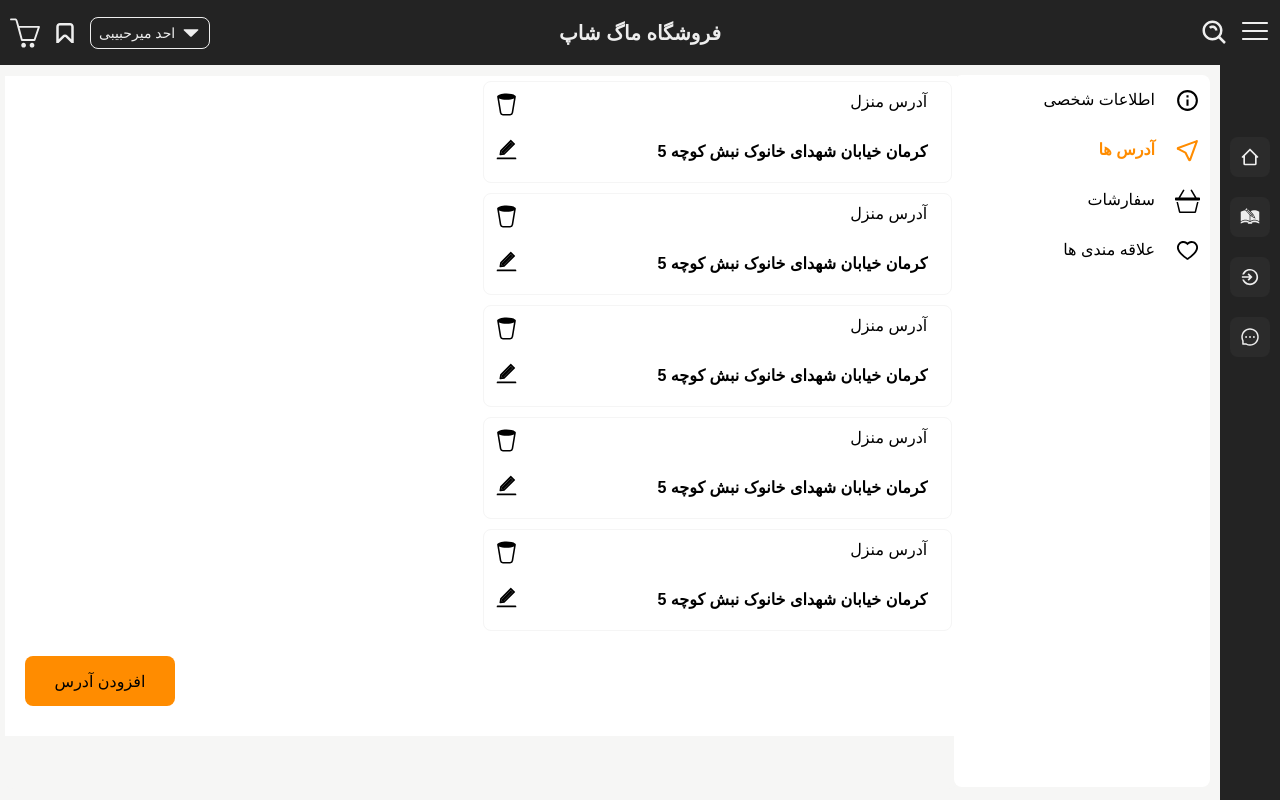
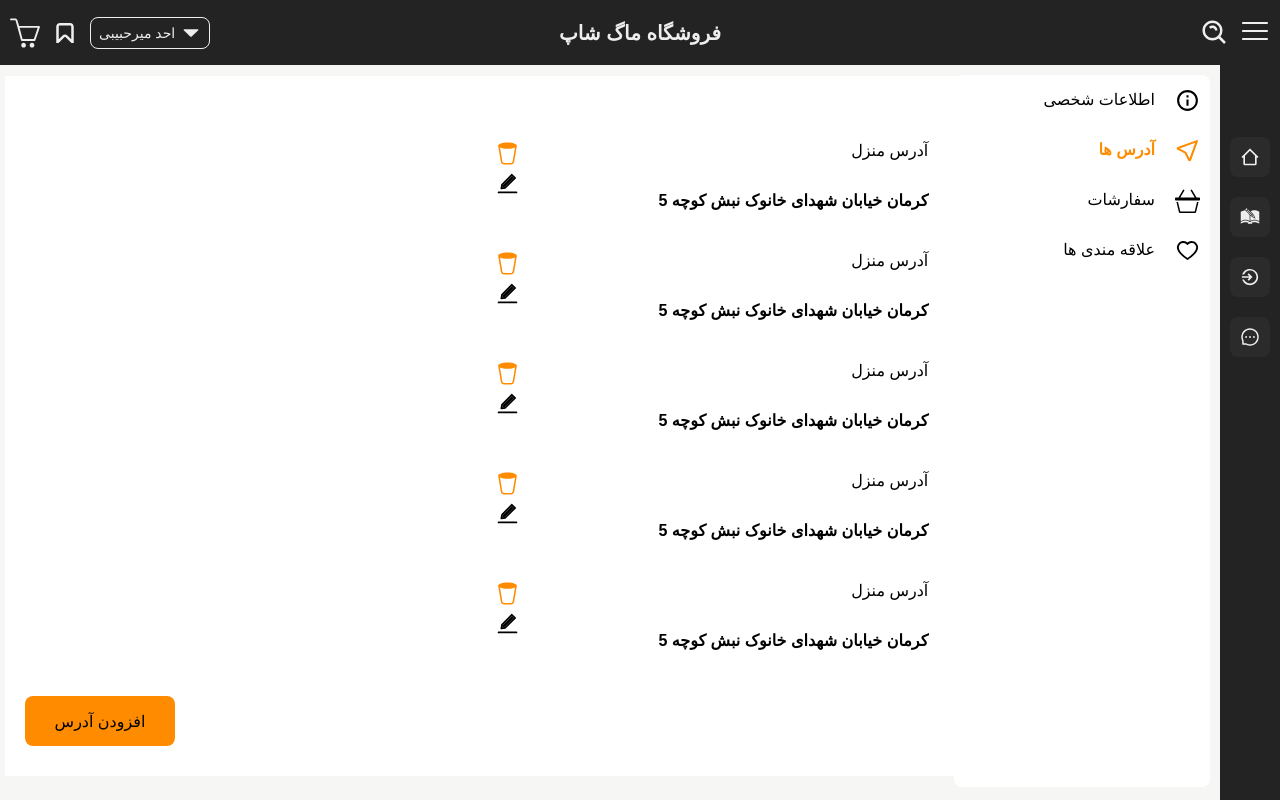
Before and after one commit to ahadcloner/mug-shop, a React (Create React App) app in the folder mug-shop/: page /profile/1 in a window 1280 px wide. Both pictures are taken after a click on the element "آدرس ها". Built offline with nearby package versions, Linux system fonts and the light colour scheme.

Commit message:
complete user profile

```diff
--- a/mug-shop/src/assets/styles/BuyCard.css
+++ b/mug-shop/src/assets/styles/BuyCard.css
@@ -36,6 +36,7 @@
     margin: 10px;
     border-radius: 8px;
     border: 1px solid #e9e9e9;
+    cursor: pointer;
 }
 
 .bc-top {
--- a/mug-shop/src/assets/styles/NewProfile.css
+++ b/mug-shop/src/assets/styles/NewProfile.css
@@ -29,7 +29,14 @@
     justify-content: end;
     align-items: center;
     height: 50px;
+    transition: all 2s;
 }
+.np-menu-row:hover{
+    transform: scale(1.02);
+    transition: all 0.5s;
+}
+
+
 .np-menu-row span{
     color: black;
     font-size: 16px;
@@ -74,6 +81,13 @@
     align-items: center;
     justify-content: space-evenly;
     position: relative;
+    margin: 5px;
+    transition: all 2s;
+    cursor: pointer;
+}
+.info-card:hover{
+    transform: scale(1.02);
+    transition: all 0.5s;
 }
 .info-card span{
     font-size: 16px;
@@ -92,6 +106,7 @@
     text-align: center;
     border-radius: 8px;
     margin-right: 20px;
+    font-weight: 600;
 
 }
 .info-card select{
@@ -104,6 +119,8 @@
     border: 1px solid #f5f5f5;
     margin-right: 20px;
     font-family: 'vazirmatn', sans-serif;
+    font-weight: 600;
+    cursor: pointer;
 }
 .info-container button{
     position: absolute;
@@ -118,6 +135,7 @@
     font-family: 'vazirmatn', sans-serif;
     margin: 20px;
     cursor: pointer;
+
 }
 .align-right{
     /*align-items: end!important;*/
@@ -125,6 +143,7 @@
 
 /*address section*/
 .address-container{
+    padding-top: 50px;
     width: 100%;
     background-color: white;
     display: flex;
@@ -139,12 +158,15 @@
     width: 49%;
     height: 100px;
     border-radius: 8px;
-    border:1px solid #f5f5f5;
+    /*border:1px solid #eaeaea;*/
     margin: 5px;
     position: relative;
+    transition: all 0.5s;
+    cursor: pointer;
 }
 .address-card:hover{
     transform: scale(1.02);
+    transition: all 0.5s;
 }
 .address-container button{
     position: absolute;
@@ -173,6 +195,23 @@
     display: flex;
     justify-content: end;
     align-items: center;
+    position: relative;
+}
+.orange{
+    width: 25px;
+    height: 25px;
+    position: absolute;
+    top: 0;
+    margin: 10px;
+    color: darkorange;
+}
+.edit{
+    width: 25px;
+    height: 25px;
+    position: absolute;
+    top: 30px;
+    margin: 10px;
+    color: black;
 }
 .address-title span{
     font-size: 16px;
@@ -183,26 +222,12 @@
     color: black;
     font-weight: 600;
 }
-.edit  > svg:first-child{
-    position: absolute!important;
-    color: darkorange!important;
-    width: 20px!important;
-    height: 20px!important;
-    top: 0!important;
-    left: 0!important;
-}
 
-.edit  > svg:last-child{
-    position: absolute!important;
-    width: 25px!important;
-    height: 25px!important;
-    top: 45px!important;
-    left: 0!important;
-}
 /*orders section*/
 .order-container
 {
     width: 100%;
+
 
 }
 .order-header{
@@ -232,22 +257,102 @@
     background-color: white;
     border-radius: 8px;
    margin: 0 auto;
+    transition: all 1s;
+    cursor: pointer;
 }
+.order-body:hover{
+    transform: scale(1.02);
+    transition: all 0.5s;
+    background-color: #F6F6F5;
+}
+
 .order-body span{
     color: black;
     font-size: 16px;
     width: 100%;
     text-align: center  ;
+    font-weight: 600;
 }
 .deliver-span{
     color: limegreen!important;
     font-weight: 600;
 }
 .process-span{
-    color: #1b75ec !important;
+    color: darkorange !important;
     font-weight: 600;
 }
 .cancel-span{
     color: red!important;
     font-weight: 600;
 }
+/*favorite section*/
+.favorite-container{
+    width: 100%;
+    display: flex;
+    flex-direction: row-reverse;
+    flex-wrap: wrap;
+    justify-content: end;
+    align-items: start;
+}
+.fave-card{
+    width: 32%;
+    height: 200px;
+    border-radius: 8px;
+    background-color: white;
+    display: flex;
+    flex-direction: row-reverse;
+    align-items: center;
+    border: 1px solid #eaeaea;
+    margin: 5px ;
+    transition: all 1s;
+    cursor: pointer;
+    position: relative;
+}
+.fave-card:hover{
+    transform: scale(1.02);
+    transition: all 0.5s;
+}
+.fave-image{
+    width: 40%;
+    height: 70%;
+    display: flex;
+    justify-content: center;
+    align-items: center;
+}
+.fave-image img{
+    width: 60%;
+    height: 60%;
+    border-radius: 8px;
+}
+.fave-body {
+    width: 60%;
+    height: 100%;
+    display: flex;
+    flex-direction: column;
+    align-items: center;
+    justify-content: space-evenly;
+    cursor: pointer;
+
+}
+
+.fave-body span{
+    color: black;
+    font-size: 16px;
+    font-weight: 600;
+}
+.fave-body span:first-child{
+    font-weight: 600;
+    font-size: 18px;
+}
+.fave-card span:last-child::after{
+    content: 'تومان';
+    position: absolute;
+    left: 55px;
+}
+.fave-card > svg{
+    position: absolute;
+    color: darkorange;
+    left: 0;
+    bottom: 0;
+    margin: 10px;
+}
--- a/mug-shop/src/components/CardProduct.jsx
+++ b/mug-shop/src/components/CardProduct.jsx
@@ -5,10 +5,12 @@ import {AiOutlineMinus} from "react-icons/ai";
 import {BsTrash2} from "react-icons/bs";
 import {HiOutlineArrowUpCircle} from "react-icons/hi2";
 import {upload} from "@testing-library/user-event/dist/upload";
+import {useNavigate} from "react-router-dom";
 
-function CardProduct({picture, title, price, show_album}) {
+function CardProduct({id ,picture, title, price, show_album}) {
+    const navigate = useNavigate();
     return (
-        <div className={"bc-product"}>
+        <div onClick={()=>navigate('/product-detail/'+id)} className={"bc-product"}>
             <div className="bc-top">
                 <img src={picture} alt={title}/>
                 <div className="bc-info">
--- a/mug-shop/src/components/NewProfile.jsx
+++ b/mug-shop/src/components/NewProfile.jsx
@@ -18,7 +18,7 @@ import p5 from '../assets/images/5.jpg';
 import p6 from '../assets/images/6.jpg';
 import p7 from '../assets/images/7.png';
 import Card from "./Card";
-import {useParams} from "react-router-dom";
+import {useNavigate, useParams} from "react-router-dom";
 let data = [
     {id: 1, title: 'ماگ حرارتی مدل اول', price: '27,000', picture: p1},
     {id: 2, title: 'ماگ حرارتی مدل دوم', price: '410,000', picture: p2},
@@ -43,11 +43,12 @@ let data = [
 
 function NewProfile() {
     const section = useParams();
+    const [activeMenu, setActiveMenu] = useState(section.section);
+    const navigate = useNavigate();
 
-    const [activeMenu, setActiveMenu] = useState(section.section);
-    useEffect(() => {
-        setActiveMenu(section.section);
-    }, [section]);
+
+
+
     const change_menu = (m) => {
         if(m==='info'){
             setActiveMenu('info');
@@ -80,7 +81,7 @@ function NewProfile() {
                     <span>آدرس ها</span>
                     <TbLocation/>
                 </div>
-                <div onClick={()=>change_menu('order')}  className={`np-menu-row ${activeMenu==='order'?'active':''}`}>
+                <div onClick={()=>change_menu('order')}  className={`np-menu-row ${activeMenu==='order'?'active':''} ${activeMenu==='order_detail'?'active':''}`}>
                     <span>سفارشات</span>
                     <BsBasket3/>
                 </div>
@@ -136,55 +137,55 @@ function NewProfile() {
                 {
                     activeMenu==='address' &&
                     <div className={'address-container'}>
-                        <div className="address-card edit delete">
+                        <div className="address-card">
                             <div className="address-title">
                                 <span>آدرس منزل</span>
                             </div>
                             <div className="address-value">
                                 <span>کرمان خیابان شهدای خانوک نبش کوچه 5</span>
                             </div>
-                            <BsTrash2></BsTrash2>
-                            <AiTwotoneEdit></AiTwotoneEdit>
+                            <BsTrash2 className={'orange'}></BsTrash2>
+                            <AiTwotoneEdit className={'edit'}></AiTwotoneEdit>
                         </div>
-                        <div className="address-card edit delete">
+                        <div className="address-card">
                             <div className="address-title">
                                 <span>آدرس منزل</span>
                             </div>
                             <div className="address-value">
                                 <span>کرمان خیابان شهدای خانوک نبش کوچه 5</span>
                             </div>
-                            <BsTrash2></BsTrash2>
-                            <AiTwotoneEdit></AiTwotoneEdit>
+                            <BsTrash2 className={'orange'}></BsTrash2>
+                            <AiTwotoneEdit className={'edit'}></AiTwotoneEdit>
                         </div>
-                        <div className="address-card edit delete">
+                        <div className="address-card">
                             <div className="address-title">
                                 <span>آدرس منزل</span>
                             </div>
                             <div className="address-value">
                                 <span>کرمان خیابان شهدای خانوک نبش کوچه 5</span>
                             </div>
-                            <BsTrash2></BsTrash2>
-                            <AiTwotoneEdit></AiTwotoneEdit>
+                            <BsTrash2 className={'orange'}></BsTrash2>
+                            <AiTwotoneEdit className={'edit'}></AiTwotoneEdit>
                         </div>
-                        <div className="address-card edit delete">
+                        <div className="address-card">
                             <div className="address-title">
                                 <span>آدرس منزل</span>
                             </div>
                             <div className="address-value">
                                 <span>کرمان خیابان شهدای خانوک نبش کوچه 5</span>
                             </div>
-                            <BsTrash2></BsTrash2>
-                            <AiTwotoneEdit></AiTwotoneEdit>
+                            <BsTrash2 className={'orange'}></BsTrash2>
+                            <AiTwotoneEdit className={'edit'}></AiTwotoneEdit>
                         </div>
-                        <div className="address-card edit delete">
+                        <div className="address-card">
                             <div className="address-title">
                                 <span>آدرس منزل</span>
                             </div>
                             <div className="address-value">
                                 <span>کرمان خیابان شهدای خانوک نبش کوچه 5</span>
                             </div>
-                            <BsTrash2></BsTrash2>
-                            <AiTwotoneEdit></AiTwotoneEdit>
+                            <BsTrash2 className={'orange'}></BsTrash2>
+                            <AiTwotoneEdit className={'edit'}></AiTwotoneEdit>
                         </div>
 
                         <button>افزودن آدرس</button>
@@ -202,6 +203,7 @@ function NewProfile() {
                             <span>وضعیت</span>
                             <span>نمایش جزئیات</span>
                         </div>
+
                         <div onClick={()=>change_menu('order_detail')} className="order-body">
                             <span>1</span>
                             <span>362541</span>
@@ -253,8 +255,30 @@ function NewProfile() {
                 {
                     activeMenu === 'order_detail' &&
                     data.map((d)=>{return(
-                        <CardProduct title={d.title} price={d.price} picture={d.picture} show_album={false}></CardProduct>
+                        <CardProduct id={d.id} title={d.title} price={d.price} picture={d.picture} show_album={false}></CardProduct>
                     )})
+                }
+                {
+                    activeMenu ==='favorite' &&
+                    <div className={'favorite-container'}>
+                        {
+                            data.slice(0,4).map((d)=>{
+                                return(
+                                    <div onClick={()=>{navigate('/product-detail/'+d.id)}} key={d.id} className="fave-card">
+                                        <div className="fave-image">
+                                            <img src={d.picture} alt={d.title}/>
+                                        </div>
+                                        <div className="fave-body">
+                                            <span>{d.title}</span>
+                                            <span>{d.price}</span>
+                                        </div>
+                                        <BsTrash2></BsTrash2>
+                                    </div>
+                                )
+                            })
+                        }
+
+                    </div>
                 }
             </div>
         </div>
--- /dev/null
+++ b/package.json
@@ -0,0 +1,5 @@
+{
+  "dependencies": {
+    "react-modal": "^3.16.1"
+  }
+}
```
Also changed, not shown: 1 other file (tests, documents, lock files or other folders).
